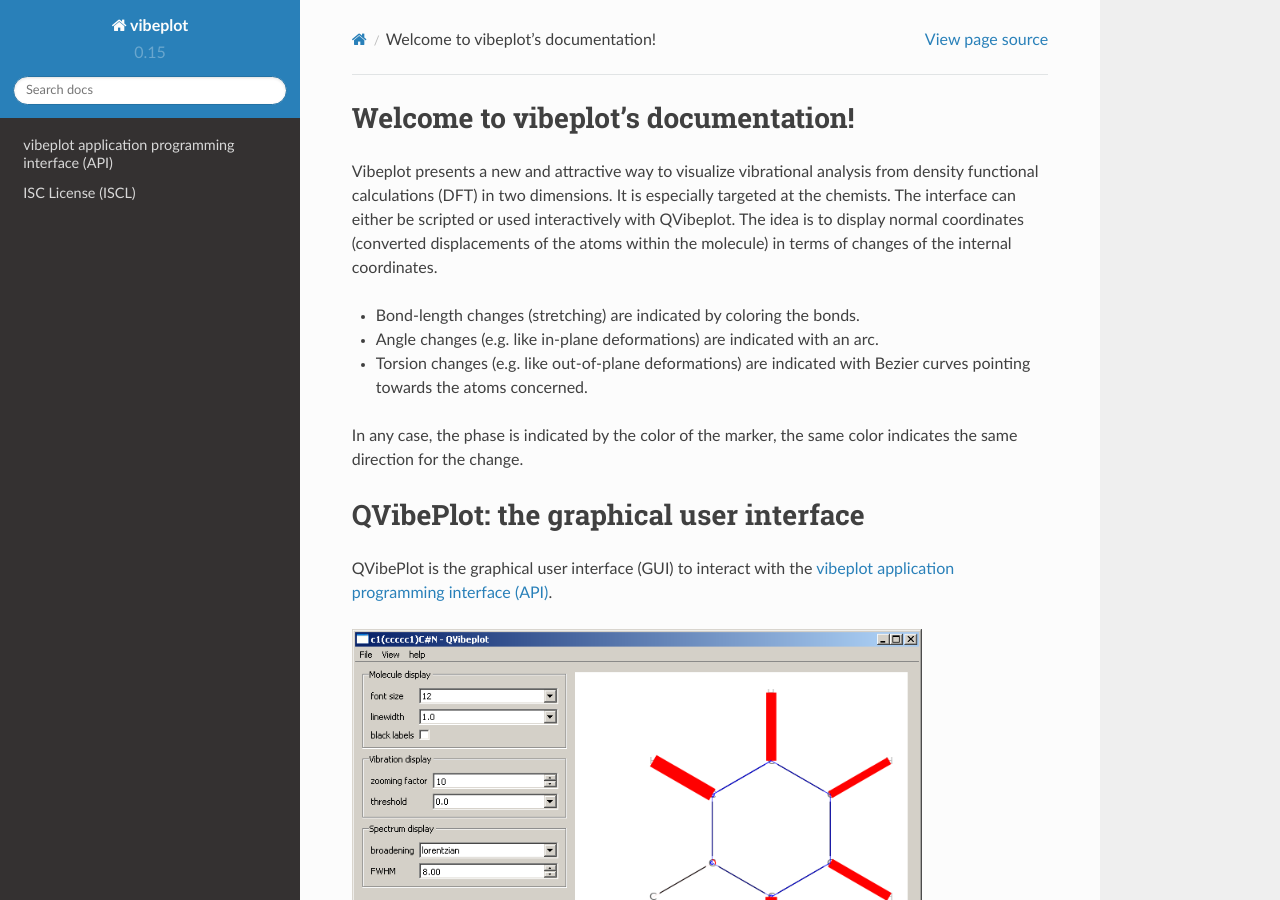
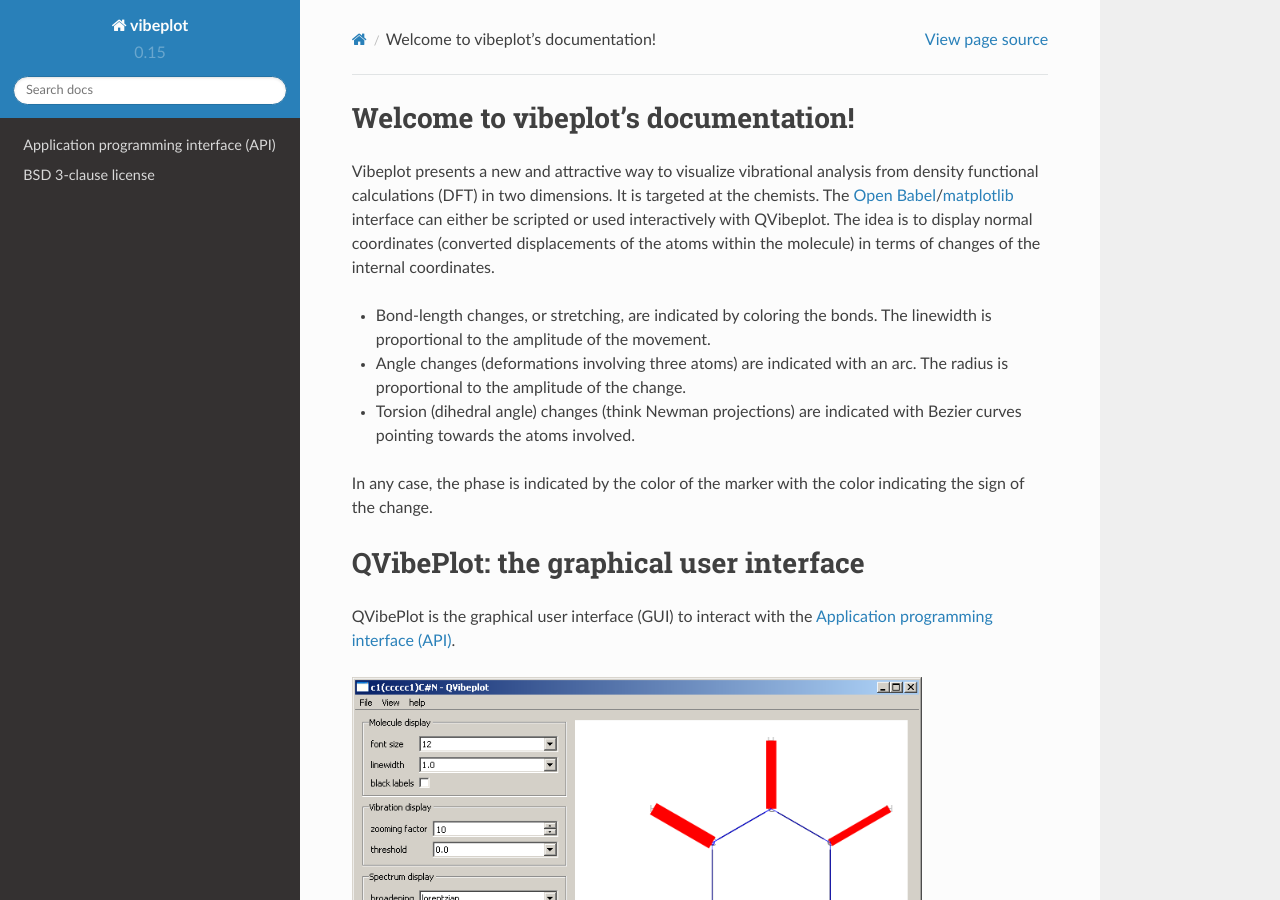
Before and after one commit to christianwick/vibeplot, a Sphinx documentation site: the page built from sphinx/index.rst, in a window 1280 px wide and 900 px high. Built offline with Sphinx 7.4.7 and the Read the Docs theme 2.0.0, drawn with Linux system fonts in a browser that asks for light colours; some of the changed text lies outside the part shown.

Commit message:
Update documentation and license

```diff
--- a/QVibePlot.py
+++ b/QVibePlot.py
@@ -67,6 +67,7 @@
             uifile.close()
 
 import openbabel as ob
+from vibeplot import __version__
 import vibeplot.plotter as plotter
 
 
@@ -205,7 +206,7 @@
             <a href="http://dx.doi.org/10.1021/ed300554z">DOI:
             10.1021/ed300554z</a>.</p>
 
-            """ % plotter.__version__).splitlines()))),
+            """ % __version__).splitlines()))),
             QAction(u"About Qt", self.helpMenu,
                     triggered=partial(QMessageBox.aboutQt, self)),
             QAction(u"About Open Babel", self.helpMenu,
--- a/sphinx/index.rst
+++ b/sphinx/index.rst
@@ -1,44 +1,42 @@
-.. vibeplot documentation master file, created by
-   sphinx-quickstart on Sun Oct  2 15:09:06 2011.
-   You can adapt this file completely to your liking, but it should at least
-   contain the root `toctree` directive.
-
 Welcome to vibeplot's documentation!
 ====================================
 
-Vibeplot presents a new and attractive way to visualize vibrational analysis
-from density functional calculations (DFT) in two dimensions. It is especially
-targeted at the chemists. The interface can either be scripted or used
-interactively with QVibeplot. The idea is to display normal coordinates
-(converted displacements of the atoms within the molecule) in terms of changes
-of the internal coordinates.
+Vibeplot presents a new and attractive way to visualize vibrational
+analysis from density functional calculations (DFT) in two dimensions.  It
+is targeted at the chemists.  The `Open Babel`_/`matplotlib`_ interface
+can either be scripted or used interactively with QVibeplot.  The idea is
+to display normal coordinates (converted displacements of the atoms within
+the molecule) in terms of changes of the internal coordinates.
 
-- Bond-length changes (stretching) are indicated by coloring the bonds.
-- Angle changes (e.g. like in-plane deformations) are indicated with an arc.
-- Torsion changes (e.g. like out-of-plane deformations) are indicated with
-  Bezier curves pointing towards the atoms concerned.
+- Bond-length changes, or stretching, are indicated by coloring the bonds.
+  The linewidth is proportional to the amplitude of the movement.
+- Angle changes (deformations involving three atoms) are indicated with an
+  arc.  The radius is proportional to the amplitude of the change.
+- Torsion (dihedral angle) changes (think Newman projections) are
+  indicated with Bezier curves pointing towards the atoms involved.
 
-In any case, the phase is indicated by the color of the marker, the same color
-indicates the same direction for the change.
+In any case, the phase is indicated by the color of the marker with the
+color indicating the sign of the change.
 
 
 QVibePlot: the graphical user interface
 =======================================
 
-QVibePlot is the graphical user interface (GUI) to interact with the :doc:`api`.
+QVibePlot is the graphical user interface (GUI) to interact with the
+:doc:`api`.
 
 .. image:: screenshot.png
    :scale: 80%
 
-Molecules from the free OrbiMol_ database are provided as a quick starter. They
-are found in the "File", "OrbiMol DB molecules" menu of the program.
+Molecules from the free OrbiMol_ database are provided as a quick starter.
+They are found in the "File", "OrbiMol DB molecules" menu of the program.
 
 .. _OrbiMol: http://www.lct.jussieu.fr/pagesperso/orbimol/
 
 - The top-left pane displays options to tune the display of the image.
 - The top-right pane shows the molecule and the visualization.
-- The bottom-left pane displays the list of frequencies available for
-  the molecule loaded.
+- The bottom-left pane displays the list of frequencies available for the
+  molecule loaded.
 - The bottom-right pane represents the spectrum, the currently selected
   vibration is marked in red. (Here, the CN stretch.)
 
@@ -50,17 +48,16 @@
 ---------------------
 No installation is necessary for QVibePlot.
 
-Download the latest Windows release from sourceforge_, unzip the archive in an
-empty directory and run QVibePlot.exe from there.
+Download the latest Windows release from sourceforge_, unzip the archive
+in an empty directory and run QVibePlot.exe from there.
 
 Install from sources
 --------------------
-
 Download the source from sourceforge_ or clone the git repository
 
 .. code-block:: text
 
-    git://vibeplot.git.sourceforge.net/gitroot/vibeplot/vibeplot (read-only)
+    https://github.com/Synss/vibeplot.git
 
 and run ``python setup.py install`` from the root directory.
 
@@ -68,23 +65,18 @@
 
 .. _sourceforge: http://sourceforge.net/projects/vibeplot/
 
-dependencies to the 0.14 series
-^^^^^^^^^^^^^^^^^^^^^^^^^^^^^^^
+Dependencies
+------------
+The Windows program was compiled with Python 3.4, PyQt5 5.3, matplotlib
+1.4, and Open Babel 437feceb97.
 
-* matplotlib_
-* numpy_
-* `Open Babel`_ 2.2.x, some formats supported in 2.3.x
-* pybel_
-* PyQt4_
+The following was tested for QVibePlot 0.15:
 
-dependencies to the 0.13 series
-^^^^^^^^^^^^^^^^^^^^^^^^^^^^^^^
-
-* matplotlib_
-* numpy_
-* RDKit_
-* oasa_
-* PyQt4_
+* Python 2.7 and Python 3.4
+* PyQt4_ 4.8 and PyQt5 5.3
+* matplotlib_ 1.4 for PyQt5 support
+* `Open Babel`_, tested on Debian Jessie but the latest version from git
+  is recommended.
 
 .. _matplotlib: http://matplotlib.org/
 
@@ -106,7 +98,10 @@
 Citation and support
 ====================
 
-To support vibeplot, please cite the publication from the Journal of Chemical
+QVibePlot and vibeplot are free softwares distributed under the BSD
+3-clause license.
+
+Support the program by citing the publication from the Journal of Chemical
 Education [laurin2013]_.
 
 .. [laurin2013] Laurin, M. QVibeplot: A Program To Visualize Molecular
@@ -125,6 +120,7 @@
     api
     license
 
+
 Indices and tables
 ==================
 
```
Also changed, not shown: sphinx/api.rst (+3 -61 lines), sphinx/license.rst (+32 -4 lines), 1 other file.
